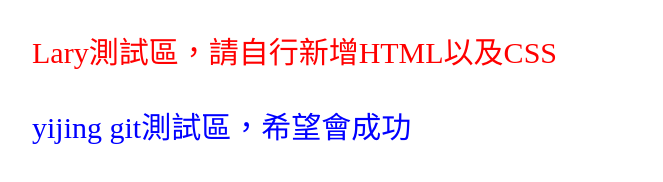
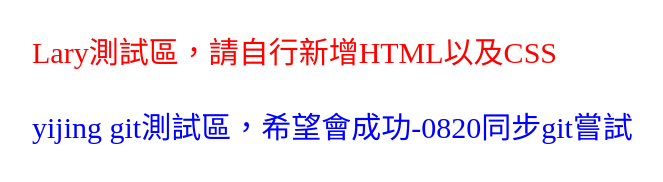
Before and after one commit to LaryZenZen/b-7-Git-TEST, a plain HTML site: page index.html in a window 1280 px wide. Shown: the whole page, without its empty margins (128-791 px from the left). Drawn offline with Linux system fonts and the light colour scheme.

Commit message:
0820 PR協作練習（ＹＪ）(Vscode+套件）

```diff
--- a/index.html
+++ b/index.html
@@ -16,7 +16,7 @@
     </main>
     <main>
         <div class="container">
-            <p class="yijing-style">yijing git測試區，希望會成功</p>
+            <p class="yijing-style">yijing git測試區，希望會成功-0820同步git嘗試</p>
         </div>
     </main>
 
```
